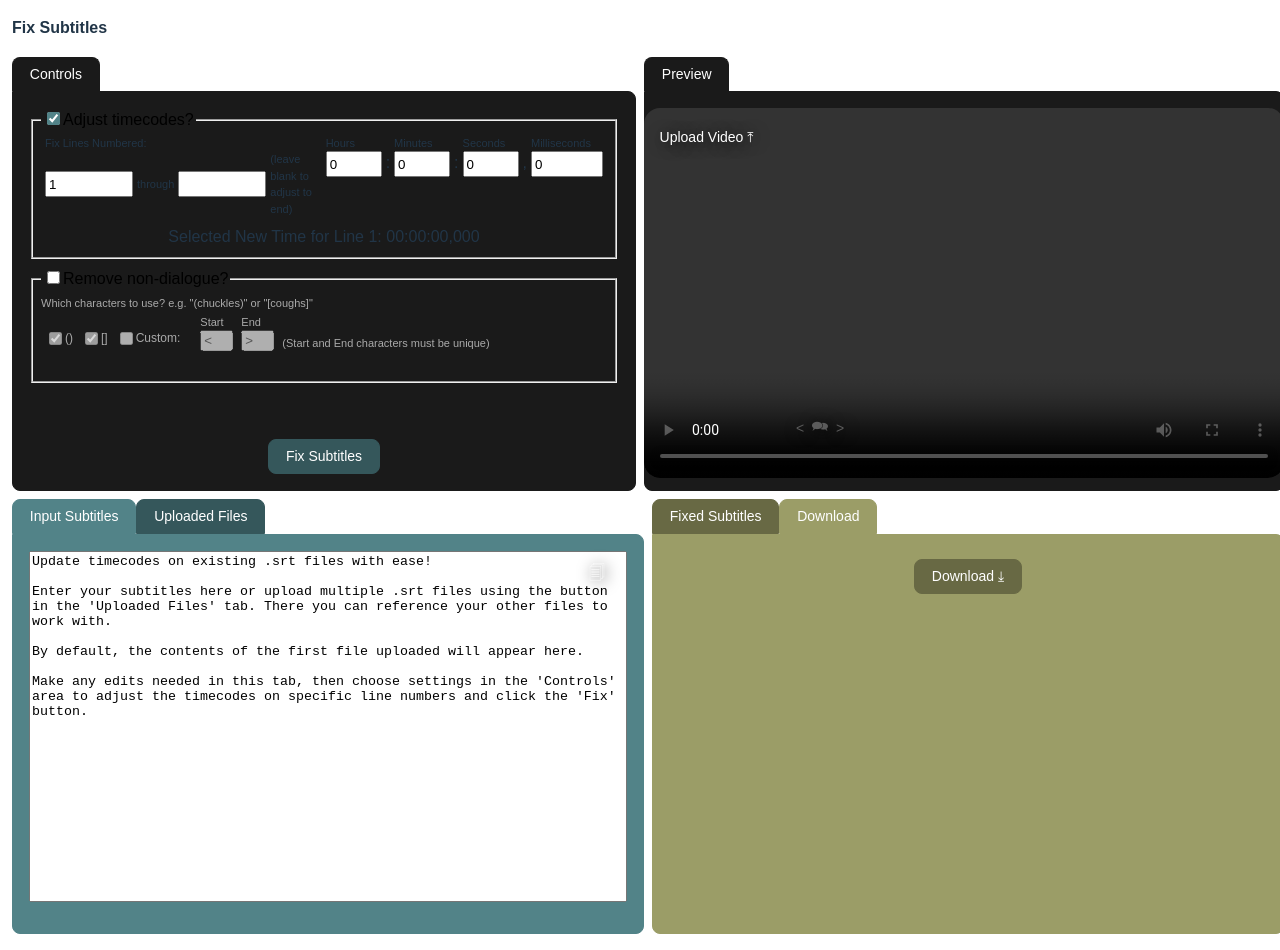
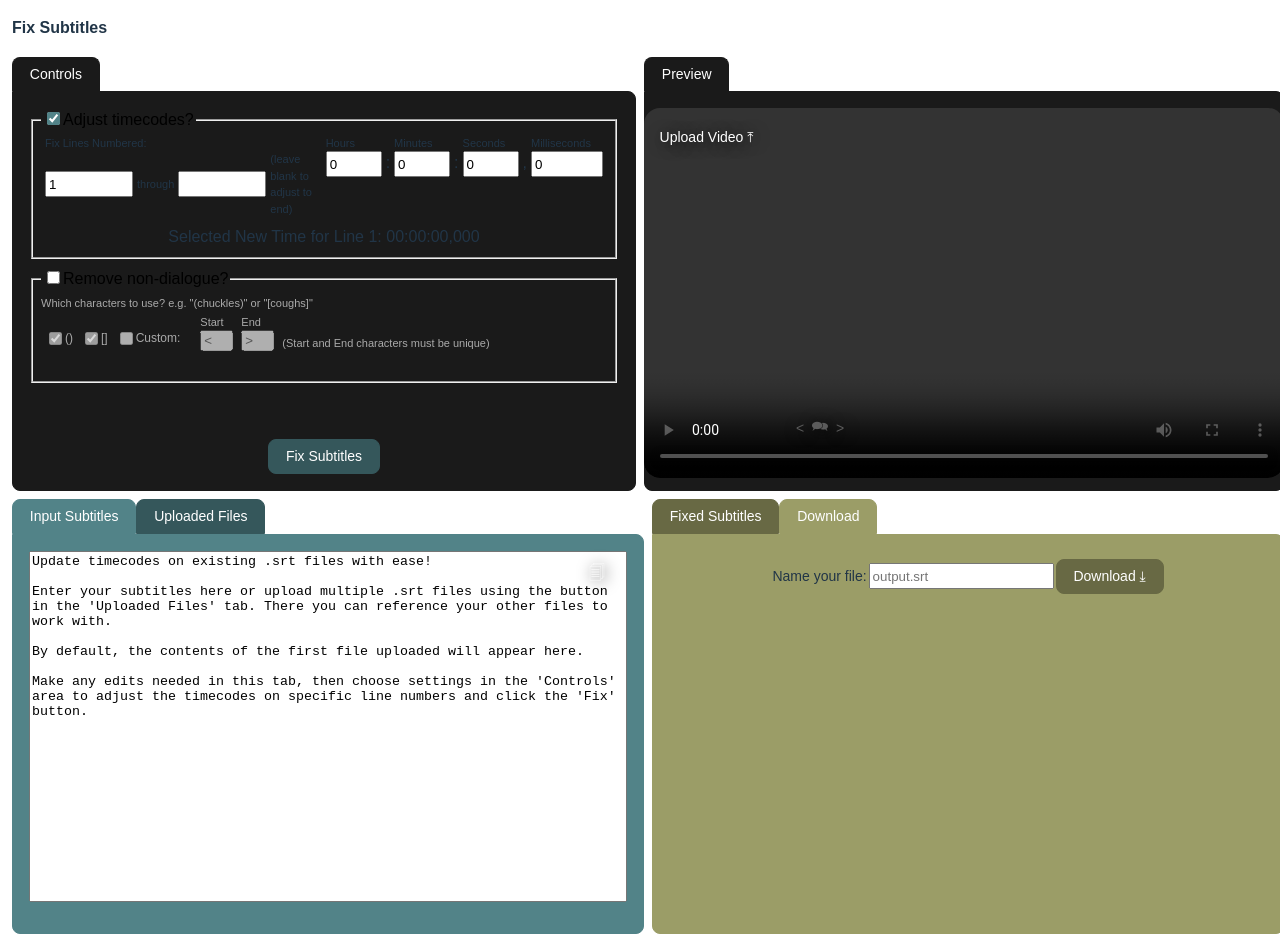
Before and after one commit to mrnolanhenry/srt-client, a React (Vite) app: page / in a window 1280 px wide. Both pictures are taken after a click on the button "Download". Built offline with nearby package versions, Linux system fonts and the light colour scheme.

Commit message:
Move FileDownload into its own component

```diff
--- a/src/App.tsx
+++ b/src/App.tsx
@@ -206,6 +206,7 @@ function App() {
               </div>
               <div id="outputContainerColumn" className="flex-column padded-column">
                 <OutputContainer
+                    downloadFileName={fileContents[0] ? fileContents[0].name : 'output.srt'}
                     scrollRef={refOutputTextArea as React.RefObject<HTMLTextAreaElement>}
                     textOutput={textOutput}
                     handleScroll={handleScroll}
--- /dev/null
+++ b/src/components/FileDownload/FileDownload.css
@@ -0,0 +1,14 @@
+.file-download {
+    label,
+    input {
+        margin-right: 2px;
+    }
+
+    label {
+        font-size: 14px;
+    }
+
+    input {
+        min-height: 20px;
+    }
+}
--- /dev/null
+++ b/src/components/FileDownload/FileDownload.tsx
@@ -0,0 +1,69 @@
+// import { useState, type BaseSyntheticEvent } from 'react';
+import { useEffect, useRef, useState } from 'react';
+import type { FileContent } from '../../interfaces/FileContent';
+import './FileDownload.css';
+
+interface FileDownloadProps {
+  buttonClassNames?: string;
+  buttonId?: string;
+  defaultFileName: string;
+  label: string;
+  textOutput: string;
+}
+
+const FileDownload = ({ buttonClassNames, buttonId, defaultFileName, label, textOutput }: FileDownloadProps) => {
+  const [downloadFileName, setDownloadFileName] = useState<string>(defaultFileName);
+
+  const fileNameInputRef = useRef<HTMLInputElement>(null);
+
+  // When user sets a new default download name (e.g. uploads their first input file at any point)
+  // default to that name, unless user has already input a download file name
+  useEffect(() => {
+    if (!fileNameInputRef.current?.value) {
+      setDownloadFileName(defaultFileName);
+    }
+  }, [defaultFileName]);
+
+  const handleDownload = (): void => {
+      downloadTextFile({name: downloadFileName, content: textOutput});
+  };
+
+  const handleChangeName = (event: any): void => {
+    if (event.target.value) {
+      let nameValue = event.target.value;
+      const hasTextFileExtension = nameValue.endsWith(".srt") || nameValue.endsWith(".txt");
+      if (!hasTextFileExtension) {
+        nameValue += ".srt";
+      }
+      setDownloadFileName(nameValue);
+    }
+    else {
+      setDownloadFileName(defaultFileName);
+    }
+  }
+
+  const downloadTextFile = (file: FileContent): void => {
+      const { name, content } = file;
+      const blob = new Blob([content as BlobPart], { type: 'text/plain;charset=utf-8' });
+      const url = URL.createObjectURL(blob);
+      const link = document.createElement('a');
+      link.href = url;
+      link.download = name;
+      document.body.appendChild(link);
+      link.click();
+      document.body.removeChild(link);
+      URL.revokeObjectURL(url);
+  };
+
+  return (
+    <>
+      <div className="file-download flex-row centered-row">
+        <label htmlFor={`${buttonId}-input`}>Name your file:</label>
+        <input id={`${buttonId}-input`} ref={fileNameInputRef} onChange={handleChangeName} placeholder={downloadFileName} />
+        <button id={buttonId} className={`file-download-button ${buttonClassNames ?? ''}`} onClick={handleDownload}>{label}</button>
+      </div>
+    </>
+  );
+};
+
+export default FileDownload;
--- a/src/components/OutputContainer/OutputContainer.tsx
+++ b/src/components/OutputContainer/OutputContainer.tsx
@@ -3,17 +3,18 @@ import { useState } from 'react';
 import CopyTextArea from '../CopyTextArea/CopyTextArea';
 import TabbedContainer from '../TabbedContainer/TabbedContainer';
 import TabWrapper from '../TabWrapper/TabWrapper';
-import type { FileContent } from '../../interfaces/FileContent';
 import { DOWNLOAD_CHAR } from '../../constants/constants';
+import FileDownload from '../FileDownload/FileDownload';
 
 interface OutputContainerProps {
+    downloadFileName: string;
     scrollRef: React.RefObject<HTMLTextAreaElement>;
     textOutput: string;
     handleScroll: (event: any) => void;
     handleTextOutputChange: (event: any) => void;
 }
 
-const OutputContainer = ({ scrollRef, textOutput, handleScroll, handleTextOutputChange }: OutputContainerProps) => {
+const OutputContainer = ({ downloadFileName, scrollRef, textOutput, handleScroll, handleTextOutputChange }: OutputContainerProps) => {
     const OUTPUT_SUBTITLES = "outputSubtitles";
     const DOWNLOAD_SUBTITLES = "downloadSubtitles";
 
@@ -23,23 +24,6 @@ const OutputContainer = ({ scrollRef, textOutput, handleScroll, handleTextOutput
         setActiveTab(tabId);
     }
 
-    const handleDownload = () => {
-        const filename = 'output.srt';
-        downloadTextFile({name: filename, content: textOutput});
-    };
-
-    const downloadTextFile = (file: FileContent) => {
-        const { name, content } = file;
-        const blob = new Blob([content as BlobPart], { type: 'text/plain;charset=utf-8' });
-        const url = URL.createObjectURL(blob);
-        const link = document.createElement('a');
-        link.href = url;
-        link.download = name;
-        document.body.appendChild(link);
-        link.click();
-        document.body.removeChild(link);
-        URL.revokeObjectURL(url);
-    };
 
     return (
         <TabbedContainer
@@ -71,9 +55,12 @@ const OutputContainer = ({ scrollRef, textOutput, handleScroll, handleTextOutput
                 containerTitle="Download">
                 <div className="flex-row padded-row centered-row">
                     <div className="flex-column">
-                        <div className="flex-row">
-                            <button id="btnDownload" onClick={handleDownload}>{`Download ${DOWNLOAD_CHAR}`}</button>
-                        </div>
+                        <FileDownload
+                            buttonId={"btnDownload"}
+                            defaultFileName={downloadFileName}
+                            label={`Download ${DOWNLOAD_CHAR}`}
+                            textOutput={textOutput}
+                        />
                     </div>
                 </div>
             </TabWrapper>
--- a/src/components/VideoUploadAndPlayer/VideoUploadAndPlayer.tsx
+++ b/src/components/VideoUploadAndPlayer/VideoUploadAndPlayer.tsx
@@ -90,7 +90,7 @@ const VideoUploadAndPlayer = ({cues, videoRef, timeInput}: VideoUploadAndPlayerP
     }
   };
 
-    const goToNextCue = () => {
+  const goToNextCue = () => {
     if (videoRef.current) {
       const currentTime = videoRef.current.currentTime;
       const nextCue = cues.find(cue => cue.startTime > currentTime);
--- a/src/utilities/StringUtils.tsx
+++ b/src/utilities/StringUtils.tsx
@@ -14,14 +14,8 @@ abstract class StringUtils {
     const indexOfStartChar = line.indexOf(startChar);
     const indexOfEndChar = line.indexOf(endChar);
     if (indexOfStartChar == 0) {
-      console.log("line.trimEnd");
-      console.log(line.trimEnd());
       if (indexOfEndChar !=-1) {
-        console.log("indexOfEndChar");
-        console.log(indexOfEndChar);
           newLine = newLine.substring(indexOfEndChar + 2, newLine.length);
-          console.log("newLine");
-          console.log(newLine);
       }
       else {
           newLine = "";
--- a/src/utilities/SubtitleUtils.ts
+++ b/src/utilities/SubtitleUtils.ts
@@ -106,8 +106,6 @@ abstract class SubtitleUtils {
         for (let i =0; i < scrubCharacterSets.length; i++) {
             const characterSet = scrubCharacterSets[i];
             newLine = StringUtils.removeStartAndEndChars(newLine, characterSet.startChar, characterSet.endChar);
-            console.log("------newLine---------");
-            console.log(newLine);
         }
         return newLine;
     }
```
